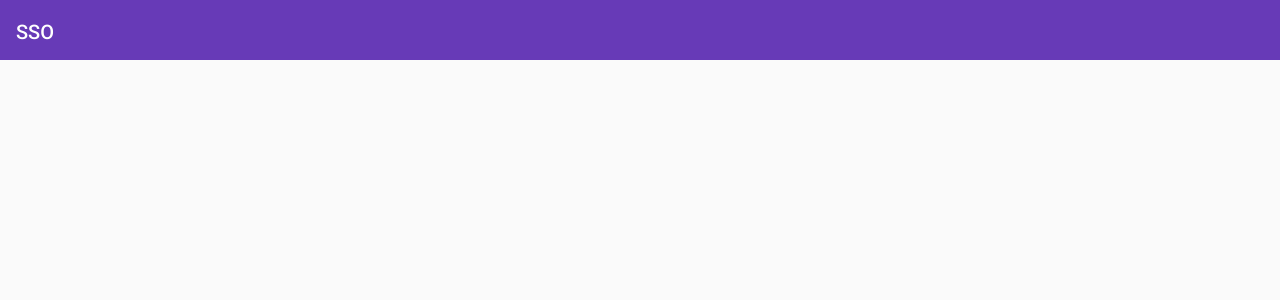
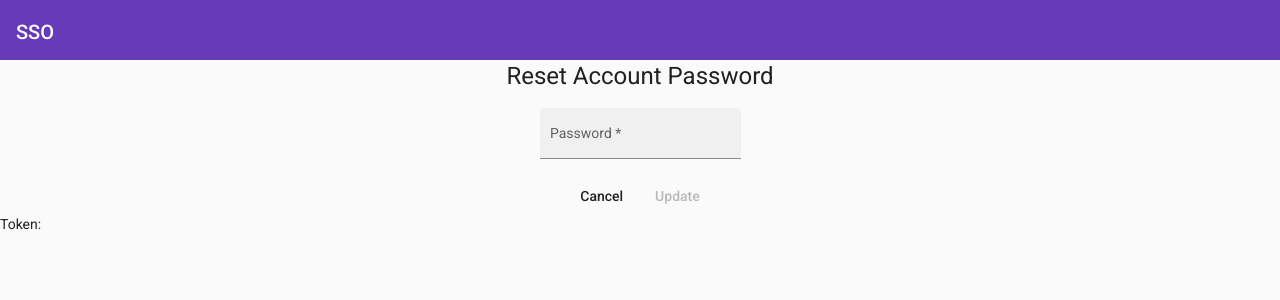
Before and after one commit to grizzle2101/SSO, an Angular app in the folder client/: page /password-reset in a window 1280 px wide. Before the commit this address led to /. Shown: the top 300 px of the page. Built offline with nearby package versions, Linux system fonts and the light colour scheme.

Commit message:
accepting query params & rendering

```diff
--- a/client/src/app/app-routing.module.ts
+++ b/client/src/app/app-routing.module.ts
@@ -16,7 +16,7 @@ const routes: Routes = [
   { path: 'management/login', component: LoginComponent },
   { path: 'management/create-my-account', component: MyAccountComponent },
   { path: 'management/edit-my-account', component: MyAccountComponent },
-  { path: 'password-reset/:id', component: PasswordResetComponent },
+  { path: 'password-reset', component: PasswordResetComponent },
   {
     path: 'user-management',
     component: UserManagementPanelComponent,
--- a/client/src/app/user-management/password-reset/password-reset.component.html
+++ b/client/src/app/user-management/password-reset/password-reset.component.html
@@ -33,6 +33,9 @@
   </div>
 </div>
 
+Token:
+{{ tokenId }}
+
 <ng-template #loading>
   <mat-spinner class="spinner"></mat-spinner>
 </ng-template>
--- a/client/src/app/user-management/password-reset/password-reset.component.ts
+++ b/client/src/app/user-management/password-reset/password-reset.component.ts
@@ -36,6 +36,9 @@ export class PasswordResetComponent implements OnInit {
     -send updated password & RESET collection to backend.
     -close page, make sure cannot be reloaded. (replace with banner saying success, or expired if they reload.)
      */
+
+    this.tokenId = this.routingService.getToken();
+    this.isLoading = false;
   }
 
   cancel() {
```
